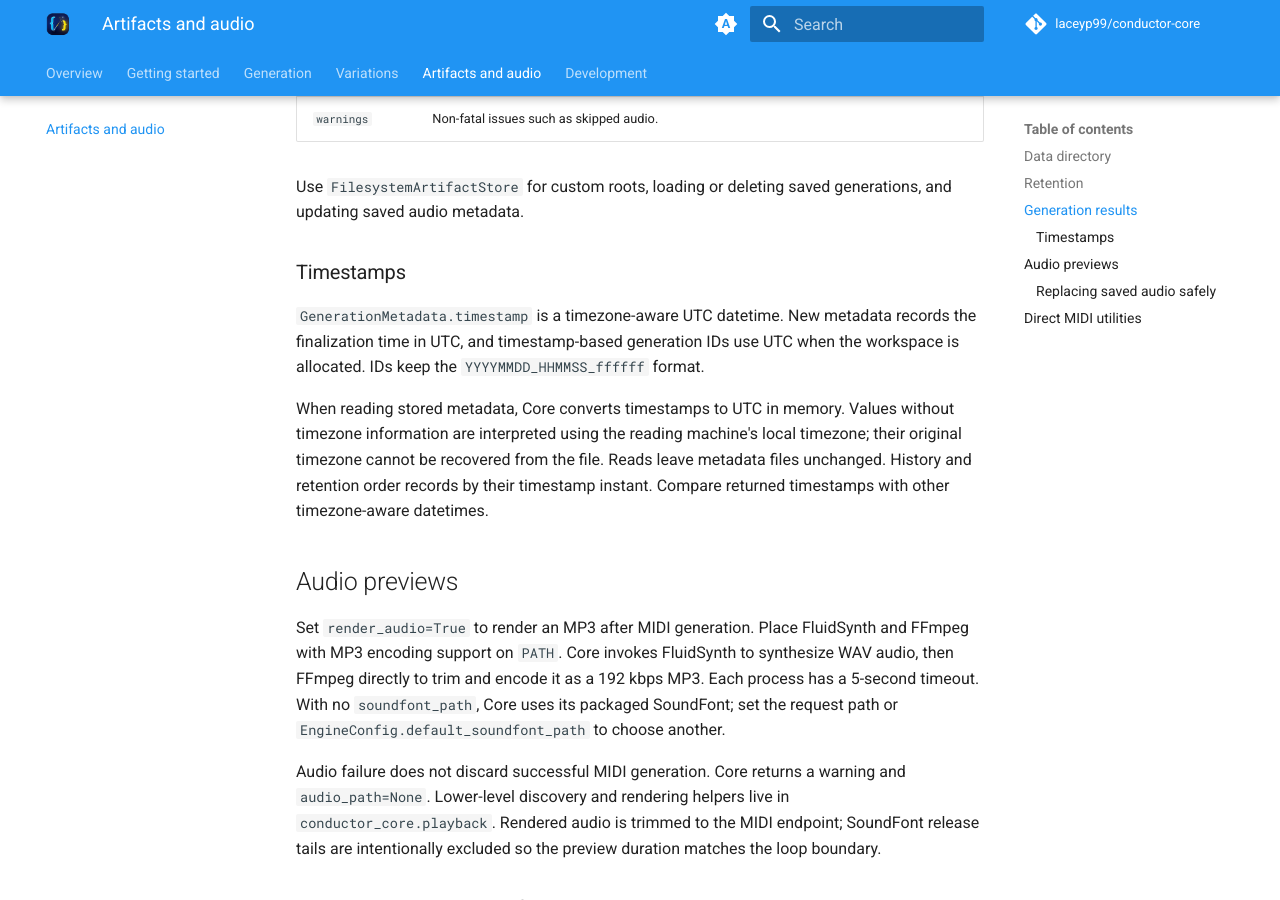
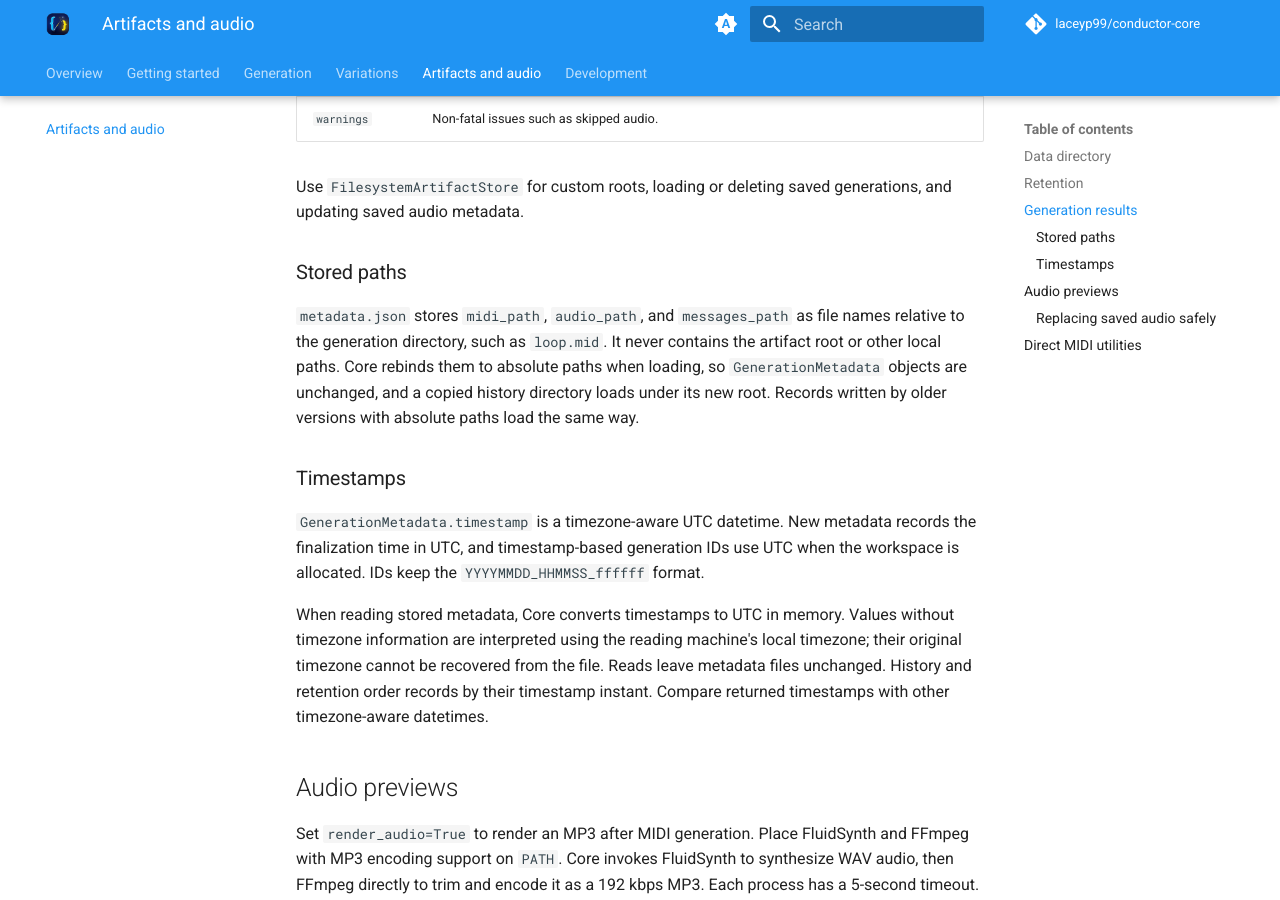
Before and after one commit to laceyp99/conductor-core, an MkDocs documentation site: the page built from docs/artifacts-and-audio.md, in a window 1280 px wide and 900 px high, scrolled down 2766 px. Built offline with MkDocs 1.6.1 and Material for MkDocs 9.7.7, drawn with Linux system fonts in a browser that asks for light colours; comment, search, counter and statistics services are not loaded.

Commit message:
fix(storage): store artifact paths as file names in metadata.json
Refs #188

Co-Authored-By: Claude Fable 5.2 <noreply@anthropic.com>

```diff
--- a/docs/artifacts-and-audio.md
+++ b/docs/artifacts-and-audio.md
@@ -92,6 +92,15 @@ lifetime and are not removed by generation retention; see
 
 Use `FilesystemArtifactStore` for custom roots, loading or deleting saved
 generations, and updating saved audio metadata.
+
+### Stored paths
+
+`metadata.json` stores `midi_path`, `audio_path`, and `messages_path` as file
+names relative to the generation directory, such as `loop.mid`. It never
+contains the artifact root or other local paths. Core rebinds them to absolute
+paths when loading, so `GenerationMetadata` objects are unchanged, and a copied
+history directory loads under its new root. Records written by older versions
+with absolute paths load the same way.
 
 ### Timestamps
 
--- a/pyproject.toml
+++ b/pyproject.toml
@@ -4,7 +4,7 @@ build-backend = "setuptools.build_meta"
 
 [project]
 name = "conductor-core"
-version = "0.14.0"
+version = "0.14.1"
 description = "Reusable prompt-to-MIDI loop generation engine for Conductor"
 readme = "README.md"
 requires-python = ">=3.11"
```
Also changed, not shown: CHANGELOG.md (+14 -0 lines), 4 other files.
